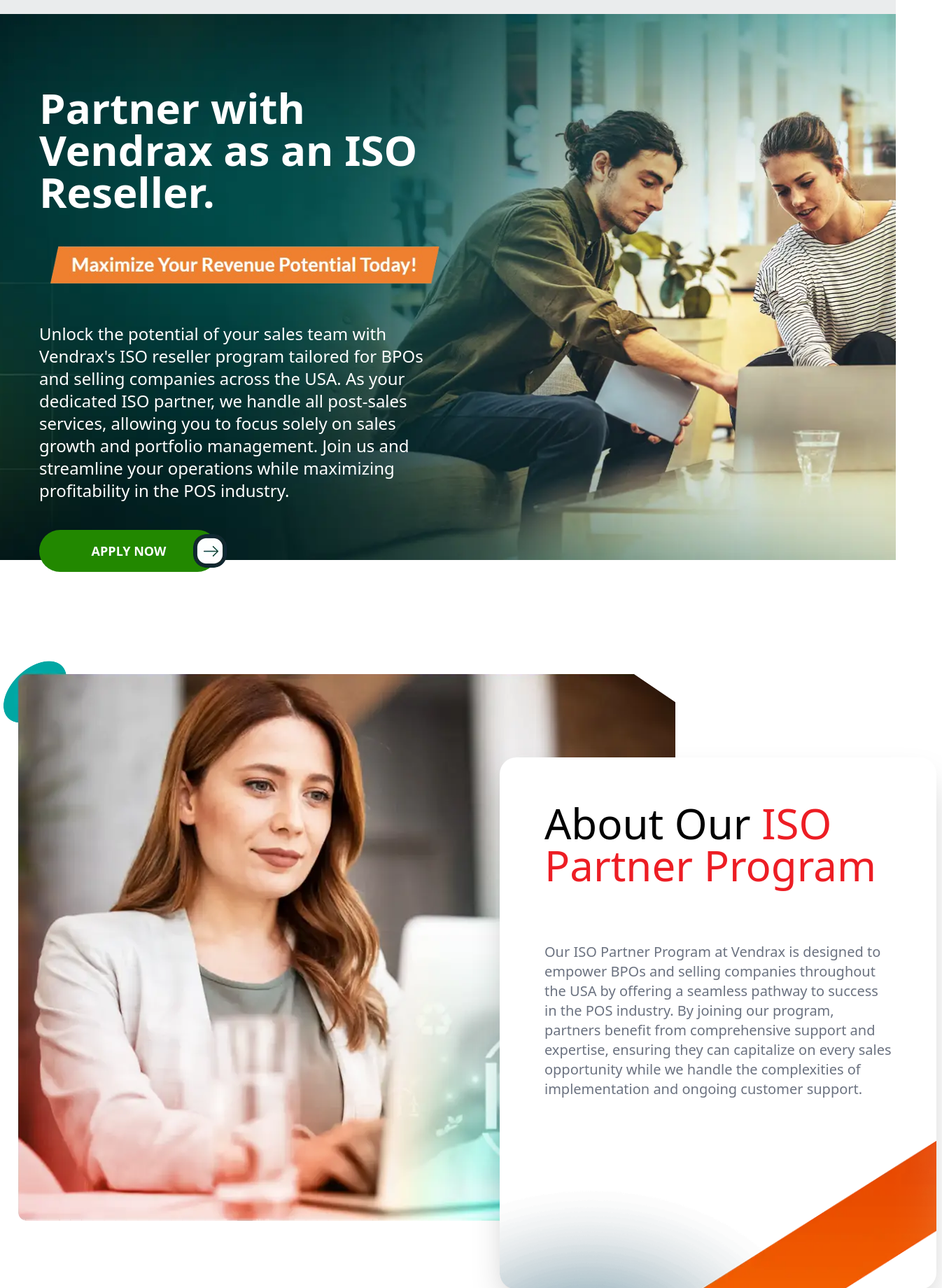
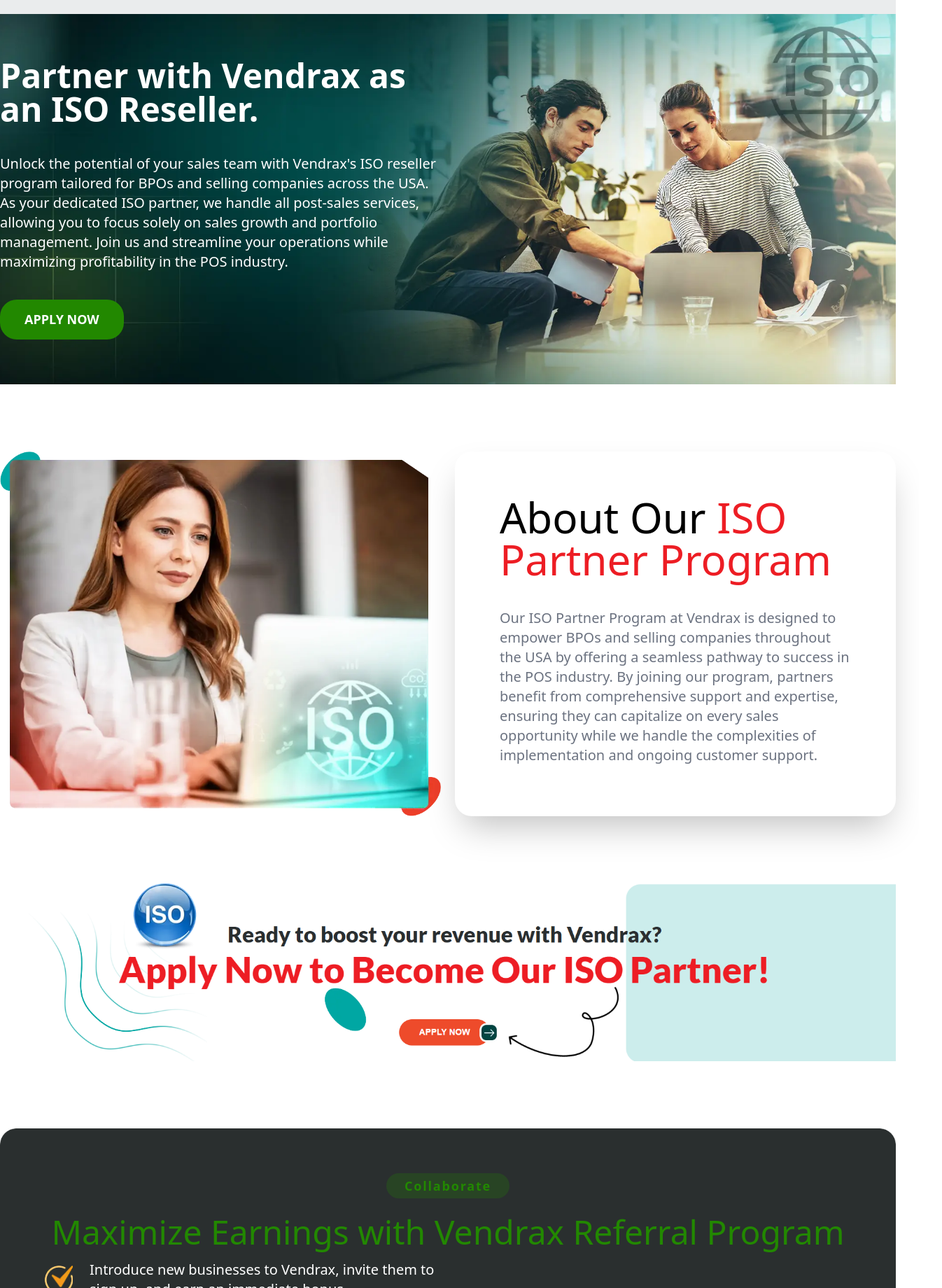
Before and after one commit to shrabontambuli/Vendrax, a React (Vite) app: page /reseller in a window 1280 px wide. Shown: the part 140-1980 px from the top of the page at 70% size, 1346 px wide, since content can reach past the window. Built offline with nearby package versions, Linux system fonts and the light colour scheme.

Commit message:
changes reseller page

```diff
--- a/src/components/Partnership/Reseller/PartnerProgramForm.jsx
+++ b/src/components/Partnership/Reseller/PartnerProgramForm.jsx
@@ -13,14 +13,14 @@ const PartnerProgramForm = () => {
         reset();
       };
   return (
-    <div className="bg-[#e9eaea] lg:py-28 pb-36 md:pb-48 md:pt-20 relative">
+    <div className="bg-[#e9eaea] py-24 pb-32 md:pb-44 lg:pb-32">
+      <div className="max-w-7xl mx-auto relative">
         <img className="absolute hidden lg:flex right-0" src="/images/othser-bg2.webp" alt="" />
-      <div className="max-w-screen-2xl mx-auto">
         <div className="grid grid-cols-2 relative">
-          <div className="bg-[#00a7a2] w-60 h-[910px] rounded-3xl"></div>
+          <div className="bg1 w-60 h-[910px] rounded-3xl"></div>
           <div className="lg:w-[861px] h-[775px] bg-white rounded-3xl absolute bottom-[133px] left-2">
             <div className="shadow-xl max-w-screen-xl mx-auto p-8 md:p-20 bg-white rounded-3xl">
-              <h1 className="text-2xl lg:text-5xl text-center text-black font-medium mb-8">
+              <h1 className="text-2xl lg:text-5xl text-center text2 font-medium mb-8">
                 Join Our ISO Partner Program Today!
               </h1>
               <form onSubmit={handleSubmit(onSubmit)} className="flex flex-col gap-5 mt-10">
@@ -30,7 +30,7 @@ const PartnerProgramForm = () => {
                       type="text"
                       placeholder="Full Name*"
                       {...register("name", { required: true })}
-                      className="border-2 p-3 w-full bg-[#f3fafa] rounded-2xl focus:outline-none focus:ring-1 focus:ring-[#80bdff]"
+                      className="border-2 p-3 w-full bg-[#f3fafa] rounded-2xl focus:outline-none focus:ring-1 focus:ring-[#7bb867]"
                     />
                   </div>
                   <div className="w-full mt-6 lg:mt-0">
@@ -38,7 +38,7 @@ const PartnerProgramForm = () => {
                       type="text"
                       placeholder="Business Name*"
                       {...register("business", { required: true })}
-                      className="border-2 p-3 w-full bg-[#f3fafa] rounded-2xl focus:outline-none focus:ring-1 focus:ring-[#80bdff]"
+                      className="border-2 p-3 w-full bg-[#f3fafa] rounded-2xl focus:outline-none focus:ring-1 focus:ring-[#7bb867]"
                     />
                   </div>
                 </div>
@@ -49,7 +49,7 @@ const PartnerProgramForm = () => {
                       type="number"
                       placeholder="Contact Number*"
                       {...register("number", { required: true })}
-                      className="border-2 p-3 w-full bg-[#f3fafa] rounded-2xl focus:outline-none focus:ring-1 focus:ring-[#80bdff]"
+                      className="border-2 p-3 w-full bg-[#f3fafa] rounded-2xl focus:outline-none focus:ring-1 focus:ring-[#7bb867]"
                     />
                   </div>
                   <div className="w-full mt-6 lg:mt-0">
@@ -57,7 +57,7 @@ const PartnerProgramForm = () => {
                       type="text"
                       placeholder="Website"
                       {...register("website", { required: true })}
-                      className="border-2 p-3 w-full bg-[#f3fafa] rounded-2xl focus:outline-none focus:ring-1 focus:ring-[#80bdff]"
+                      className="border-2 p-3 w-full bg-[#f3fafa] rounded-2xl focus:outline-none focus:ring-1 focus:ring-[#7bb867]"
                     />
                   </div>
                 </div>
@@ -67,14 +67,14 @@ const PartnerProgramForm = () => {
                       type="email"
                       placeholder="Business Email*"
                       {...register("email", { required: true })}
-                      className="border-2 p-3 w-full bg-[#f3fafa] rounded-2xl focus:outline-none focus:ring-1 focus:ring-[#80bdff]"
+                      className="border-2 p-3 w-full bg-[#f3fafa] rounded-2xl focus:outline-none focus:ring-1 focus:ring-[#7bb867]"
                     />
                   </div>
                   <div className="w-full mt-6 lg:mt-0">
                     <select
                       defaultValue="Select State*"
                       {...register("value", { required: true })}
-                      className="select border-2 p-3 w-full bg-[#f3fafa] rounded-2xl focus:outline-none focus:ring-1 focus:ring-[#80bdff]"
+                      className="select border-2 p-3 w-full bg-[#f3fafa] rounded-2xl focus:outline-none focus:ring-1 focus:ring-[#7bb867]"
                     >
                       <option disabled={true}>Select State*</option>
                       <option value="Crimson">Crimson</option>
@@ -88,14 +88,14 @@ const PartnerProgramForm = () => {
                     type="text"
                     placeholder="Address*"
                     {...register("address", { required: true })}
-                    className="border-2 p-3 w-full bg-[#f3fafa] rounded-2xl focus:outline-none focus:ring-1 focus:ring-[#80bdff]"
+                    className="border-2 p-3 w-full bg-[#f3fafa] rounded-2xl focus:outline-none focus:ring-1 focus:ring-[#7bb867]"
                   />
                 </div>
                 <div className="w-full">
                   <select
                     defaultValue="Your preferred time to be contacted"
                     {...register("value2", { required: true })}
-                    className="select border-2 p-3 w-full bg-[#f3fafa] rounded-2xl focus:outline-none focus:ring-1 focus:ring-[#80bdff]"
+                    className="select border-2 p-3 w-full bg-[#f3fafa] rounded-2xl focus:outline-none focus:ring-1 focus:ring-[#7bb867]"
                   >
                     <option disabled={true}>Your preferred time to be contacted</option>
                     <option value="Crimson">Crimson</option>
@@ -115,20 +115,15 @@ const PartnerProgramForm = () => {
                 </div>
 
                 <div className="mt-8">
-                  <button className="flex items-center justify-center bg-[#228800] text-white font-semibold px-6 py-4 rounded-full hover:bg-[#00c6c0] transition-all w-64 text-lg relative uppercase mx-auto">
+                  <button className="flex items-center justify-center btn1 mx-auto">
                     Submit Now
-                    <img
-                      className="absolute -right-3"
-                      src="/images/red-btn.webp"
-                      alt=""
-                    />
                   </button>
                 </div>
               </form>
             </div>
           </div>
           <div
-            className="hidden md:flex  h-[772px] rounded-3xl mt-36"
+            className="hidden md:flex h-[772px] rounded-3xl mt-36"
             style={{
               backgroundImage: "url(/images/iso-contimg.webp)",
               backgroundRepeat: "no-repeat",
--- a/src/components/Partnership/Reseller/ResellerBanner.jsx
+++ b/src/components/Partnership/Reseller/ResellerBanner.jsx
@@ -6,22 +6,21 @@ const ResellerBanner = () => {
     <div>
       <div className="bg-[#eaeced] pt-24 lg:pt-40">
         <div
-          className="h-[780px] pt-16 relative"
+          className="py-16 relative"
           style={{
             backgroundImage: "url(/images/iso-banner.webp)",
-            backgroundRepeat:"no-repeat",
-            backgroundPosition:"center",
-            backgroundSize:"cover"
+            backgroundRepeat: "no-repeat",
+            backgroundPosition: "center",
+            backgroundSize: "cover",
           }}
         >
-          <div className="max-w-screen-2xl mx-auto lg:px-10 py-2 md:py-6">
-            <div className="p-4 space-y-20 md:space-y-0">
+          <div className="max-w-7xl mx-auto px-2 lg:px-0">
+            <div className="space-y-10">
               <div className="space-y-10 md:w-6/12">
-                <h2 className="text-3xl md:text-4xl lg:text-6xl font-bold text-white">
+                <h2 className="text-2xl lg:text-5xl font-bold text-white">
                   Partner with Vendrax as an ISO Reseller.
                 </h2>
-                <img src="/images/max.png" alt="icon" />
-                <p className="text-white text-xl lg:text-2xl">
+                <p className="text-white text-xl">
                   Unlock the potential of your sales team with Vendrax's ISO
                   reseller program tailored for BPOs and selling companies
                   across the USA. As your dedicated ISO partner, we handle all
@@ -30,13 +29,8 @@ const ResellerBanner = () => {
                   operations while maximizing profitability in the POS industry.
                 </p>
                 <Link to="/">
-                  <button className="flex items-center justify-center bg-[#228800] text-white font-semibold px-6 py-4 rounded-full hover:bg-[#00c6c0] transition-all w-64 text-lg relative uppercase mt-10">
+                  <button className="flex items-center justify-center btn1 mt-10">
                     Apply Now
-                    <img
-                      className="absolute -right-3"
-                      src="/images/red-btn.webp"
-                      alt=""
-                    />
                   </button>
                 </Link>
               </div>
@@ -44,39 +38,32 @@ const ResellerBanner = () => {
           </div>
         </div>
       </div>
-      <div className="max-w-screen-2xl py-20 lg:py-36 mx-auto mb-44 md:mb-20 lg:mb-0 p-1">
+      <div className="max-w-7xl mx-auto px-2 lg:px-0 my-24">
         <div>
-          <div className="relative lg:w-[1009px]">
-            <img src="/images/iso-img1.webp" alt="img" />
-            <div className="absolute right-2 -bottom-24 md:bottom-20 md:right-40 lg:-right-[33%] lg:-bottom-10">
-              <div className="relative h-[500px] w-[390px] mx-auto lg:mx-0 md:w-[400px] md:h-[600px] lg:h-[760px] lg:w-[624px]">
-                <div className="bg-white shadow-2xl right-2 top-10 rounded-3xl lg:space-y-10 h-full w-full absolute z-30 mt-20 md:mt-0">
-                  <div className="relative lg:h-[760px]">
-                    <div className="p-5 md:p-6 lg:p-16">
-                      <h1 className="text-black font-medium text-3xl md:text-xl lg:text-6xl">
-                        About Our
-                        <span className="text-[#ed1d24]">
-                          {" "}
-                          ISO Partner Program
-                        </span>
-                      </h1>
-                      <p className="text-gray-500 md:text-xl mt-10 md:mt-20">
-                        Our ISO Partner Program at Vendrax is designed to
-                        empower BPOs and selling companies throughout the USA by
-                        offering a seamless pathway to success in the POS
-                        industry. By joining our program, partners benefit from
-                        comprehensive support and expertise, ensuring they can
-                        capitalize on every sales opportunity while we handle
-                        the complexities of implementation and ongoing customer
-                        support.
-                      </p>
-                    </div>
-                    <img
-                      className="absolute lg:bottom-0"
-                      src="/images/download.webp"
-                      alt="icon"
-                    />
-                  </div>
+          <div className="grid grid-cols-1 md:grid-cols-2 gap-5">
+            <div>
+              <img
+                className="w-full object-cover"
+                src="/images/iso-img1.webp"
+                alt="img"
+              />
+            </div>
+            <div className="bg-white shadow-2xl rounded-3xl h-full w-full">
+              <div>
+                <div className="p-5 md:p-6 lg:p-16">
+                  <h1 className="text-black font-medium text-3xl md:text-xl lg:text-6xl">
+                    About Our
+                    <span className="text-[#ed1d24]"> ISO Partner Program</span>
+                  </h1>
+                  <p className="text-gray-500 text-xl mt-10">
+                    Our ISO Partner Program at Vendrax is designed to empower
+                    BPOs and selling companies throughout the USA by offering a
+                    seamless pathway to success in the POS industry. By joining
+                    our program, partners benefit from comprehensive support and
+                    expertise, ensuring they can capitalize on every sales
+                    opportunity while we handle the complexities of
+                    implementation and ongoing customer support.
+                  </p>
                 </div>
               </div>
             </div>
--- a/src/components/Partnership/Reseller/ResellerPartnership.jsx
+++ b/src/components/Partnership/Reseller/ResellerPartnership.jsx
@@ -4,26 +4,26 @@ import { Link } from "react-router-dom";
 const ResellerPartnership = () => {
   return (
     <div className="bg-[#eff9f9]">
-      <div className=" lg:mx-10 rounded-3xl pt-16 lg:pt-0 pb-32 lg:pb-20">
-        <div className="space-y-10 p-4 lg:w-6/12 mx-auto lg:pt-28">
+      <div className="max-w-7xl mx-auto rounded-3xl my-24">
+        <div className="space-y-10 p-4 lg:w-6/12 mx-auto">
           <div className="flex justify-center">
-            <span className="inline-block w-44 py-1 bg-red-100 text-red-600 rounded-full font-semibold text-lg text-center tracking-widest">
+            <span className="inline-block w-44 py-1 bgs text2 rounded-full font-semibold text-lg text-center tracking-widest">
               Partnership
             </span>
           </div>
-          <h2 className="text-3xl text-center md:text-4xl lg:text-5xl font-bold text-gray-900">
+          <h2 className="text-2xl text-center lg:text-5xl font-bold text2">
             How to Partner with Vendrax?
           </h2>
         </div>
         <div className="grid grid-cols-1 md:grid-cols-2 gap-16 md:gap-5 lg:gap-16 max-w-screen-2xl mx-auto lg:10 mt-10 md:mt-20 lg:mt-20 p-1">
           <div>
-            <img className="w-[660px] h-[600px]" src="/images/iso-part1.webp" alt="img" />
+            <img className="object-cover" src="/images/iso-part1.webp" alt="img" />
           </div>
           <div>
             <div className="relative">
               <div className="absolute z-10 bg-white shadow-2xl rounded-xl p-10 flex gap-14">
                 <div>
-                  <h1 className="text-2xl lg:text-4xl text-black font-bold">Apply</h1>
+                  <h1 className="text-2xl lg:text-4xl text2 font-bold">Apply</h1>
                 </div>
                 <div>
                   <p className="text-gray-500 text-xl lg:text-2xl">
@@ -46,7 +46,7 @@ const ResellerPartnership = () => {
             <div className="relative mt-52">
               <div className="absolute z-10 bg-white shadow-2xl rounded-xl p-10 flex gap-14">
                 <div>
-                  <h1 className="text-2xl lg:text-4xl text-black font-bold">Sell</h1>
+                  <h1 className="text-2xl lg:text-4xl text2 font-bold">Sell</h1>
                 </div>
                 <div>
                   <p className="text-gray-500 text-xl lg:text-2xl">
@@ -68,7 +68,7 @@ const ResellerPartnership = () => {
             <div className="relative mt-[420px]">
               <div className="absolute z-10 bg-white shadow-2xl rounded-xl p-10 flex gap-14">
                 <div>
-                  <h1 className="text-2xl lg:text-4xl text-black font-bold">Earn</h1>
+                  <h1 className="text-2xl lg:text-4xl text2 font-bold">Earn</h1>
                 </div>
                 <div>
                   <p className="text-gray-500 text-xl lg:text-2xl">
@@ -90,13 +90,8 @@ const ResellerPartnership = () => {
           </div>
         </div>
         <Link to="/">
-          <button className="flex items-center justify-center bg-[#228800] text-white font-semibold px-6 py-4 rounded-full hover:bg-[#00c6c0] transition-all w-64 text-lg relative uppercase mx-auto mt-10">
+          <button className="flex items-center justify-center btn1 mx-auto mt-10">
             Get Started
-            <img
-              className="absolute -right-3"
-              src="/images/red-btn.webp"
-              alt=""
-            />
           </button>
         </Link>
       </div>
--- a/src/components/Partnership/Reseller/ResellerProgram.jsx
+++ b/src/components/Partnership/Reseller/ResellerProgram.jsx
@@ -2,23 +2,22 @@ import React from "react";
 
 const ResellerProgram = () => {
   return (
-    <div className="pt-20">
-      <img className="w-full" src="/images/bg-new.png" alt="img" />
+    <div className="my-24 max-w-7xl mx-auto px-2 lg:px-0">
+      <img className="w-full object-cover" src="/images/bg-new.png" alt="img" />
       <div className="mt-24">
         <div
-          className=" max-w-screen-2xl lg:h-[1000px] mx-auto"
           style={{
             backgroundImage: "url(/images/bg-isoimg3.webp)",
             backgroundRepeat: "no-repeat",
             backgroundSize: "cover",
           }}
         >
-          <div className=" p-5 md:p-6 lg:p-16 rounded-lg h-full w-full z-30 mt-10">
-            <div className="text-center space-y-10 md:space-y-6 mb-16 md:mb-36">
-              <span className="inline-block w-44 py-1 bg-[#e750503d] text-red-600 rounded-full font-semibold text-lg text-center tracking-widest">
+          <div className=" p-5 md:p-6 lg:p-16 rounded-lg h-full w-full mt-10">
+            <div className="text-center space-y-10 md:space-y-6">
+              <span className="inline-block w-44 py-1 bgs text2 rounded-full font-semibold text-lg text-center tracking-widest">
                 Collaborate
               </span>
-              <h1 className="text-white font-medium text-xl lg:text-5xl">
+              <h1 className="text2 font-medium text-xl lg:text-5xl">
                 Maximize Earnings with Vendrax Referral Program
               </h1>
             </div>
@@ -35,7 +34,7 @@ const ResellerProgram = () => {
                     and earn an immediate bonus.
                   </p>
                 </div>
-                <div className="bg-[#ee642e] h-[2px] md:w-9/12 mt-14"></div>
+                <div className="bg1 h-[2px] md:w-9/12 mt-14"></div>
               </div>
               <div className="pt-10">
                 <div className="flex items-center gap-6">
@@ -49,7 +48,7 @@ const ResellerProgram = () => {
                     and earn an immediate bonus.
                   </p>
                 </div>
-                <div className="bg-[#ee642e] h-[2px] md:w-9/12 mt-14"></div>
+                <div className="bg1 h-[2px] md:w-9/12 mt-14"></div>
               </div>
               <div className="pt-10">
                 <div className="flex items-center gap-6">
@@ -63,7 +62,7 @@ const ResellerProgram = () => {
                     your referrals have been active on Vendrax for 30 days.
                   </p>
                 </div>
-                <div className="bg-[#ee642e] h-[2px] md:w-9/12 mt-14"></div>
+                <div className="bg1 h-[2px] md:w-9/12 mt-14"></div>
               </div>
               <div className="pt-10">
                 <div className="flex items-center gap-6">
@@ -80,7 +79,6 @@ const ResellerProgram = () => {
               </div>
             </div>
           </div>
-          <div className="absolute -bottom-16 -left-5 md:-bottom-16 md:-left-5 lg:-right-5 h-[400px] w-[300px] md:h-[460px] md:w-[300px] lg:h-[460px] lg:w-[560px] bg-[#ee642e] -z-10 rounded-[100px]"></div>
         </div>
       </div>
     </div>
```
